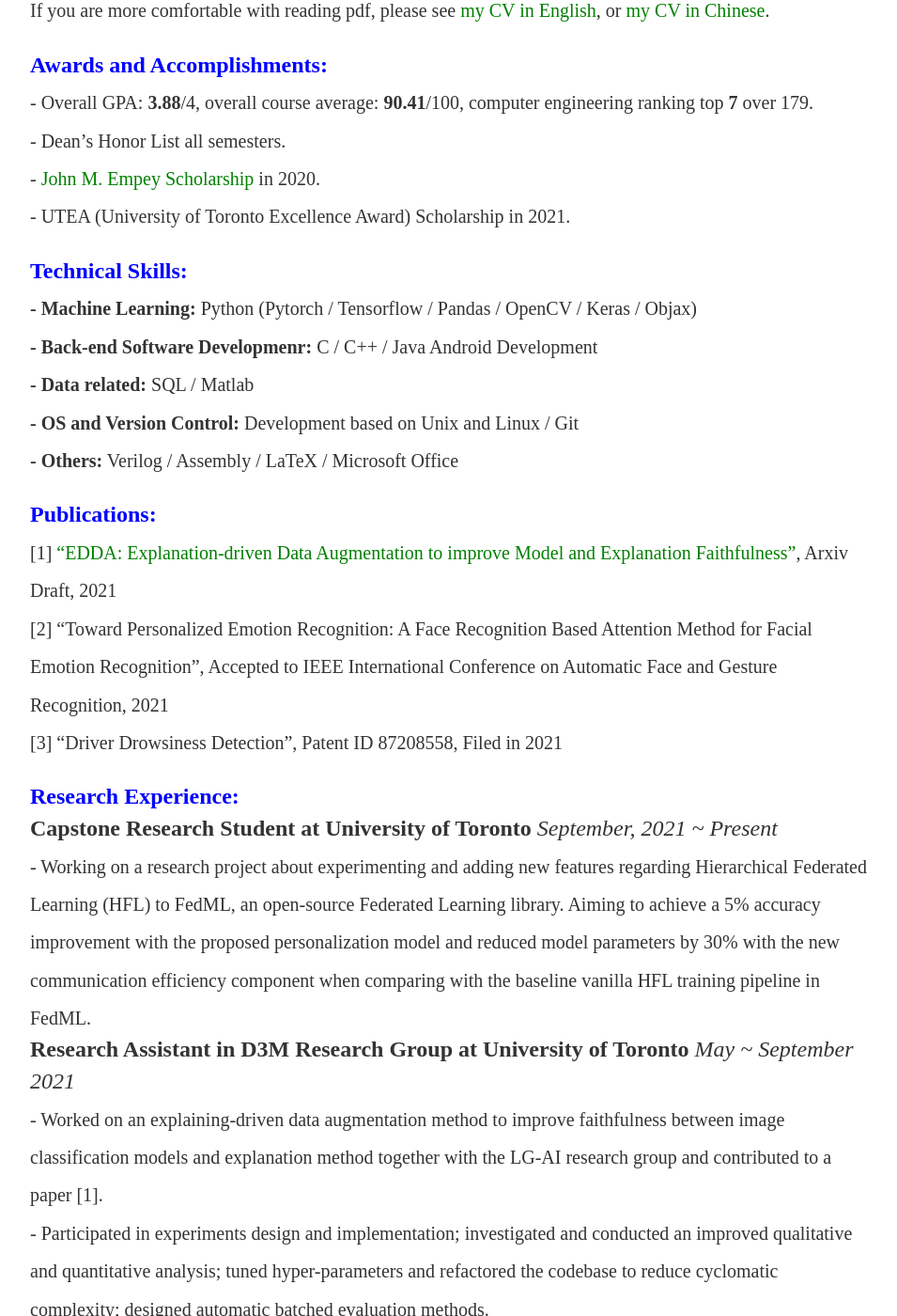
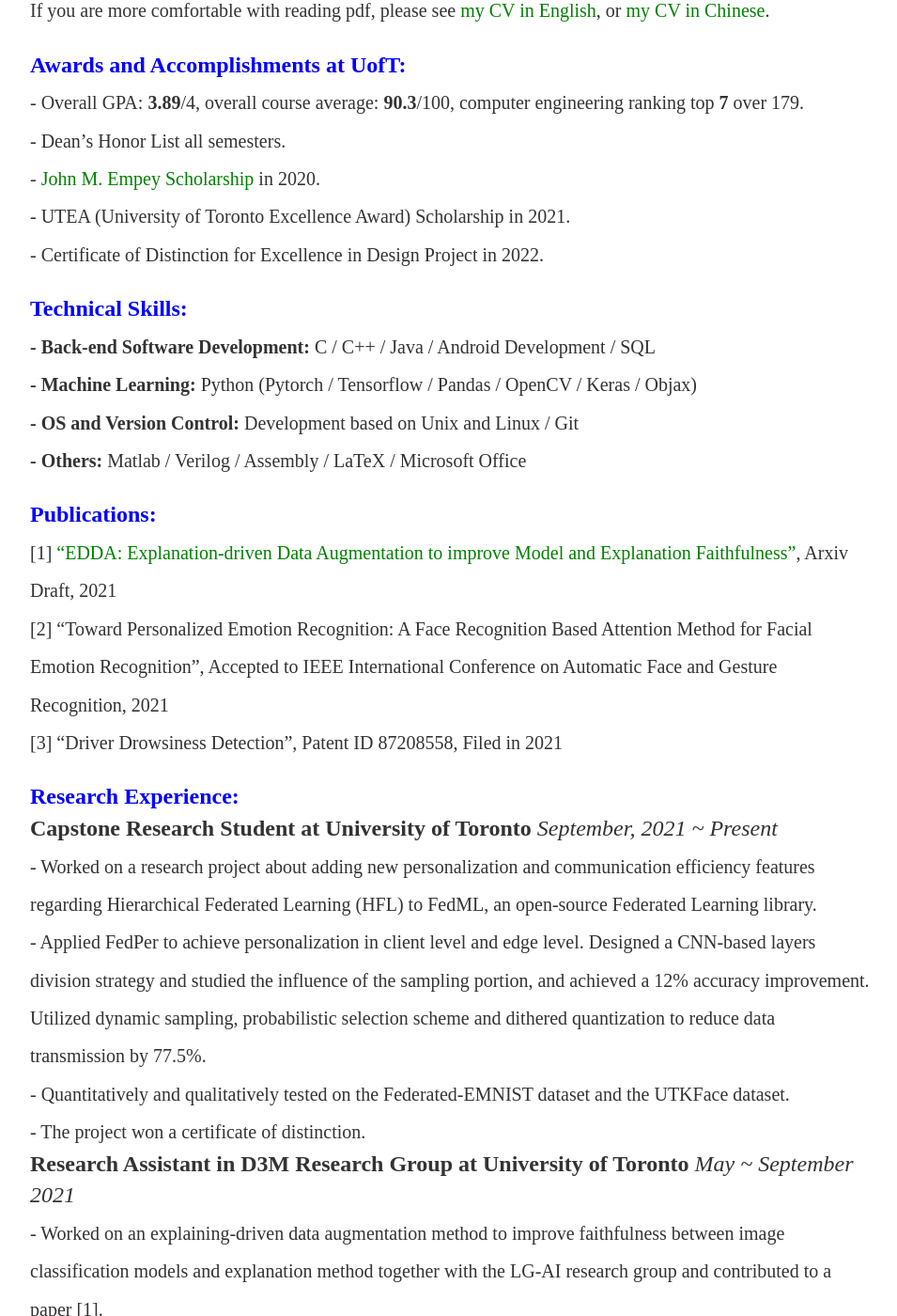
Before and after one commit to ljn1999/ljn1999.github.io, a Jekyll site: the page built from cv/index.html, in a window 1280 px wide and 1400 px high, scrolled down 219 px. Shown: the whole window at 94% size, without its empty margins (160-1115 px from the left). Built offline with Jekyll 4.4.1, drawn with Linux system fonts in a browser that asks for light colours.

Commit message:
Update index.html

```diff
--- a/cv/index.html
+++ b/cv/index.html
@@ -35,21 +35,21 @@
      my CV in English</a>, or <a href="https://docs.google.com/document/d/1umq-quvittaVLVdQZ9BZ3rsRu0gT9ihlgpajAnL5cmM/edit?usp=sharing">
      my CV in Chinese</a>.</sub>
 
-  <p><font size="5" color="blue"><b>Awards and Accomplishments:</b></font>
+  <p><font size="5" color="blue"><b>Awards and Accomplishments at UofT:</b></font>
 
-  <br><sub> - Overall GPA: <b>3.88</b>/4, overall course average: <b>90.41</b>/100, computer engineering ranking top <b>7</b> over 179.
+  <br><sub> - Overall GPA: <b>3.89</b>/4, overall course average: <b>90.3</b>/100, computer engineering ranking top <b>7</b> over 179.
   <br> - Dean’s Honor List all semesters.
   <br> - </sub><a href="https://engineering.calendar.utoronto.ca/scholarships-and-financial-aid"><sub>John M. Empey Scholarship </sub></a><sub>in 2020.
-  <br> - UTEA (University of Toronto Excellence Award) Scholarship in 2021.</sub>
+  <br> - UTEA (University of Toronto Excellence Award) Scholarship in 2021.
+  <br> - Certificate of Distinction for Excellence in Design Project in 2022. </sub>
 
 
   <p><font size="5" color="blue"><b>Technical Skills:</b></font>
 
-  <br><sub><b> - Machine Learning:</b> Python (Pytorch / Tensorflow / Pandas / OpenCV / Keras / Objax)
-  <br><b> - Back-end Software Developmenr:</b> C / C++ / Java Android Development
-  <br><b> - Data related:</b> SQL / Matlab
+  <br><sub><b> - Back-end Software Development:</b> C / C++ / Java / Android Development / SQL
+  <br><b> - Machine Learning:</b> Python (Pytorch / Tensorflow / Pandas / OpenCV / Keras / Objax)
   <br><b> - OS and Version Control:</b> Development based on Unix and Linux / Git
-  <br><b> - Others:</b> Verilog / Assembly / LaTeX / Microsoft Office</sub>
+  <br><b> - Others:</b> Matlab / Verilog / Assembly / LaTeX / Microsoft Office</sub>
 
   <p><font size="5" color="blue"><b>Publications:</b></font>
 
@@ -63,10 +63,12 @@
   <p><font size="5" color="blue"><b>Research Experience:</b></font>
 
   <br><b>Capstone Research Student at University of Toronto</b><em>   September, 2021 ~ Present </em>
-  <br><sub> - Working on a research project about experimenting and adding new features regarding Hierarchical
-	      Federated Learning (HFL) to FedML, an open-source Federated Learning library. Aiming to achieve a 5%
-	      accuracy improvement with the proposed personalization model and reduced model parameters by 30% with the
-	      new communication efficiency component when comparing with the baseline vanilla HFL training pipeline in FedML. </sub>
+  <br><sub> - Worked on a research project about adding new personalization and communication efficiency features regarding Hierarchical Federated Learning (HFL) to FedML, an open-source Federated Learning library.
+  <br> - Applied FedPer to achieve personalization in client level and edge level. Designed a CNN-based layers division strategy and studied the influence of the sampling portion, and achieved a 12% accuracy improvement.
+	 Utilized dynamic sampling, probabilistic selection scheme and dithered quantization to reduce data transmission by 77.5%.
+  <br> - Quantitatively and qualitatively tested on the Federated-EMNIST dataset and the UTKFace dataset.
+  <br> - The project won a certificate of distinction. </sub>
+
 
   <br><b>Research Assistant in D3M Research Group at University of Toronto</b><em>   May ~ September 2021</em>
   <br><sub> - Worked on an explaining-driven data augmentation method to improve faithfulness between image classification
@@ -75,7 +77,7 @@
 	 tuned hyper-parameters and refactored the codebase to reduce cyclomatic complexity;
 	 designed automatic batched evaluation methods.
   <br> - Evaluated 2 models (Resnet50 and VGG16) on 2 datasets (CIFAR-100 and PASCAL VOC 2012) and improved explaining metrics including drop & increase,
-	 insertion & deletion, ebpg & miou, etc and outperformed 5 classical baseline methods (vanilla training, cutmix, mixup, augmix and random explanation).
+	 insertion & deletion, ebpg & miou, etc and outperformed 5 classical baseline methods (vanilla training, cutmix, mixup, augmix and random explanation). </sub>
 
   <p><font size="5" color="blue"><b>Internship Experience:</b></font>
 
```
